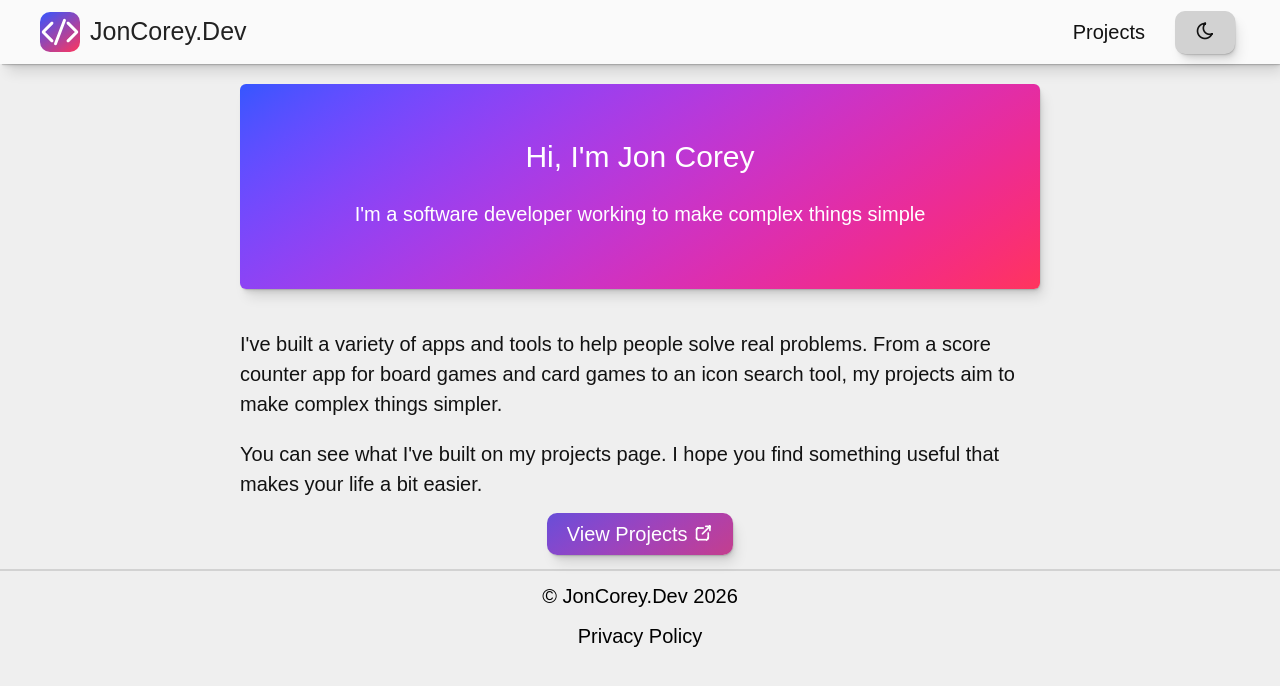
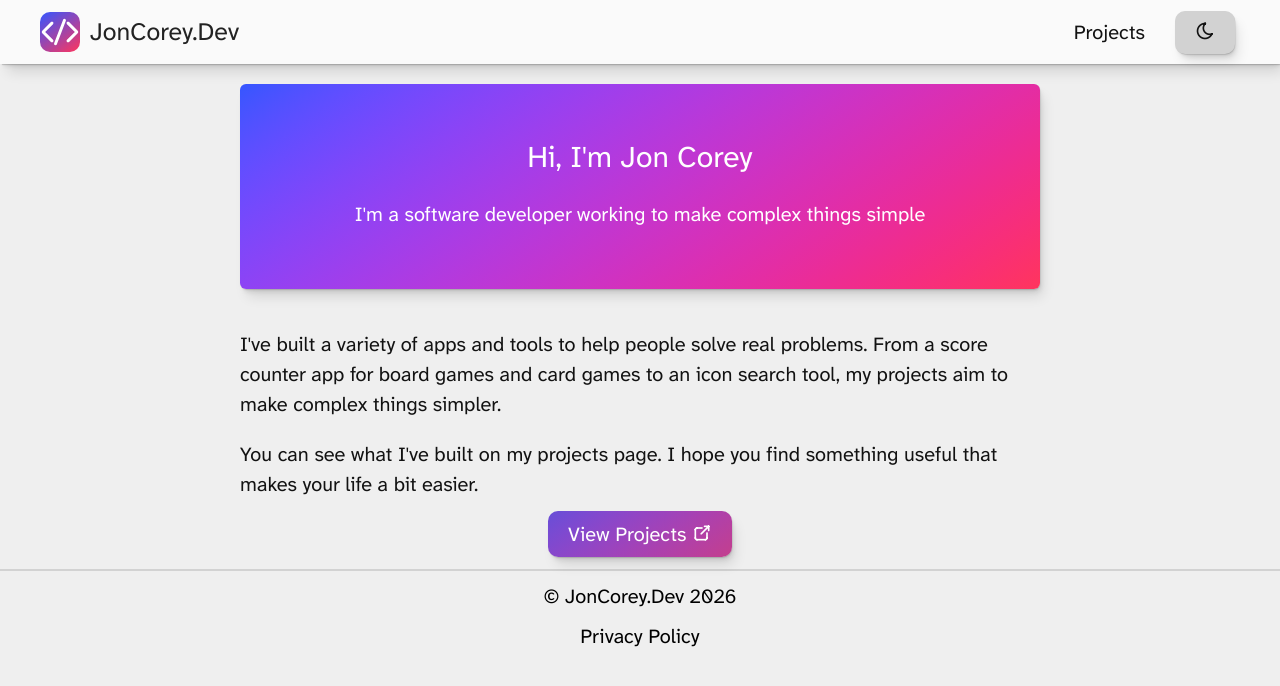
Before and after one commit to Jon-Corey/MainWebsite, an Eleventy site: page src/index.html in a window 1280 px wide. Built offline with nearby package versions, Linux system fonts and the light colour scheme; Eleventy itself is replaced by a stand-in of ours; files that its build step writes are made by us from their sources; what linkedom would draw is missing.

Commit message:
Change font to Atkinson Hyperlegible Next

```diff
--- a/src/_includes/base.html
+++ b/src/_includes/base.html
@@ -8,6 +8,10 @@
         <link rel="icon" type="image/png" sizes="32x32" href="/assets/images/logo-32.png">
         <link rel="icon" type="image/svg+xml" sizes="all" href="/assets/images/logo.svg">
         <link rel="apple-touch-icon" href="/assets/images/logo-180.png">
+
+        <!-- Font Preloading -->
+        <link rel="preload" href="/assets/fonts/AtkinsonHyperlegibleNext-VariableFont_wght.woff2" as="font" type="font/woff2" crossorigin>
+        <link rel="preload" href="/assets/fonts/AtkinsonHyperlegibleMono-VariableFont_wght.woff2" as="font" type="font/woff2" crossorigin>
 
         {% for file in css %}
             <link rel="stylesheet" href="{{ file }}">
--- a/src/assets/css/prism-theme.css
+++ b/src/assets/css/prism-theme.css
@@ -6,6 +6,8 @@
 * Modified by JonCorey.Dev:
 * - Changed font size to use rem instead of px
 * - Added border radius
+* - Changed font family to use Atkinson Hyperlegible Mono
+* - Removed italic style
 */
 pre[class*="language-"],
 code[class*="language-"] {
@@ -13,7 +15,7 @@ code[class*="language-"] {
 	font-size: 0.8rem;
     border-radius: var(--border-radius, 0.5rem);
 	text-shadow: none;
-	font-family: Menlo, Monaco, Consolas, "Andale Mono", "Ubuntu Mono", "Courier New", monospace;
+	font-family: "Atkinson Hyperlegible Mono", monospace;
 	direction: ltr;
 	text-align: left;
 	white-space: pre;
@@ -158,10 +160,6 @@ pre[class*="language-"] {
 	color: #569cd6;
 }
 
-.token.italic {
-	font-style: italic;
-}
-
 .token.constant {
 	color: #9cdcfe;
 }
--- a/src/assets/css/site.css
+++ b/src/assets/css/site.css
@@ -1,7 +1,25 @@
+/* Fonts */
+
+@font-face {
+    font-family: "Atkinson Hyperlegible Next";
+    src: url("/assets/fonts/AtkinsonHyperlegibleNext-VariableFont_wght.woff2") format("woff2");
+    font-weight: 200 800;
+    font-style: normal;
+    font-display: swap;
+}
+
+@font-face {
+    font-family: "Atkinson Hyperlegible Mono";
+    src: url("/assets/fonts/AtkinsonHyperlegibleMono-VariableFont_wght.woff2") format("woff2");
+    font-weight: 200 800;
+    font-style: normal;
+    font-display: swap;
+}
+
 /* Base */
 
 :root, .dark {
-    font-family: "Montserrat", sans-serif;
+    font-family: "Atkinson Hyperlegible Next", sans-serif;
 
     --background-color: #121212;
     --secondary-background-color: #222222;
@@ -390,6 +408,7 @@ button.primary:active, .button.primary:active {
     width: 1.25rem;
     height: 0.2rem;
     margin: 0.1rem;
+    border-radius: 0.1rem;
     transition: background-color 0.2s ease-in-out,
                 transform 0.2s ease-in-out,
                 opacity 0.2s ease-in-out;
@@ -647,7 +666,6 @@ article h1 {
 .article-cta {
     color: var(--tertiary-font-color);
     text-align: center;
-    font-style: italic;
 }
 
 #contents {
```
Also changed, not shown: src/assets/fonts/AtkinsonHyperlegibleMono-VariableFont_wght.woff2 (added), src/assets/fonts/AtkinsonHyperlegibleNext-VariableFont_wght.woff2 (added).
